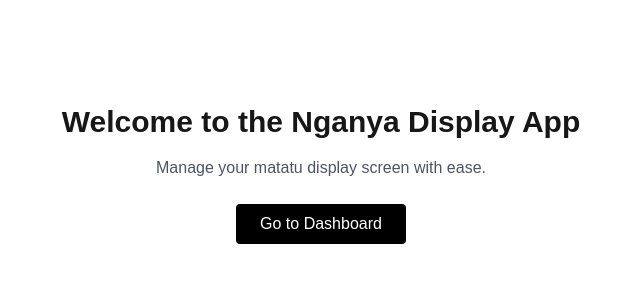
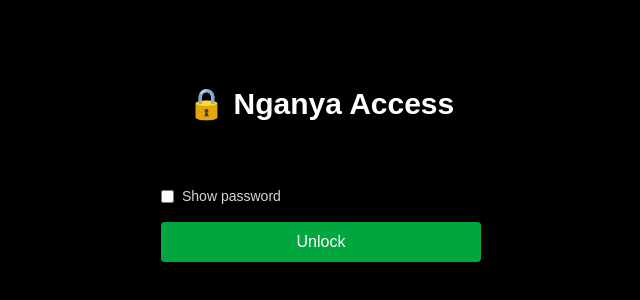
Before and after one commit to Northmanj/Nganya, a Next.js app: page / in a window 1280 px wide. Shown: the part 226-526 px from the top of the page, without its empty margins (319-959 px from the left). Built offline with nearby package versions, Linux system fonts and the light colour scheme.

Commit message:
Implement plain-text login and update screen UI

```diff
--- a/package.json
+++ b/package.json
@@ -9,6 +9,7 @@
     "lint": "next lint"
   },
   "dependencies": {
+    "bcryptjs": "^3.0.2",
     "next": "15.4.1",
     "qrcode.react": "^4.2.0",
     "react": "19.1.0",
--- a/src/app/page.tsx
+++ b/src/app/page.tsx
@@ -1,11 +1,54 @@
-import Link from 'next/link';
+'use client';
+import { useState } from 'react';
+import { useRouter } from 'next/navigation';
 
-export default function Home() {
+export default function HomePage() {
+  const [password, setPassword] = useState('');
+  const [showPassword, setShowPassword] = useState(false);
+  const [error, setError] = useState('');
+  const router = useRouter();
+
+  const correctPassword = 'nganya2025';
+
+  const handleLogin = () => {
+    if (password.trim() === correctPassword) {
+      sessionStorage.setItem('access_granted', 'true');
+      router.push('/upload'); // Direct to upload form
+    } else {
+      setError('Invalid password');
+    }
+  };
+
   return (
-    <div className="min-h-screen flex flex-col items-center justify-center bg-white text-center p-8">
-      <h1 className="text-3xl font-bold">Welcome to the Nganya Display App</h1>
-      <p className="mt-4 text-gray-600">Manage your matatu display screen with ease.</p>
-      <Link href="/dashboard" className="mt-6 bg-black text-white px-6 py-2 rounded hover:bg-gray-800">Go to Dashboard</Link>
-    </div>
+    <main className="flex flex-col items-center justify-center h-screen bg-black text-white px-4">
+      <h1 className="text-3xl font-bold mb-4">🔒 Nganya Access</h1>
+
+      <div className="w-full max-w-xs flex flex-col gap-2">
+        <input
+          type={showPassword ? 'text' : 'password'}
+          className="px-4 py-2 text-black rounded"
+          placeholder="Enter access code"
+          value={password}
+          onChange={(e) => setPassword(e.target.value)}
+        />
+
+        <label className="flex items-center gap-2 text-sm text-gray-300">
+          <input
+            type="checkbox"
+            checked={showPassword}
+            onChange={() => setShowPassword(prev => !prev)}
+          />
+          Show password
+        </label>
+
+        <button
+          onClick={handleLogin}
+          className="mt-2 bg-green-600 px-6 py-2 rounded text-white hover:bg-green-700"
+        >
+          Unlock
+        </button>
+        {error && <p className="text-red-500 text-sm mt-2">{error}</p>}
+      </div>
+    </main>
   );
 }
--- a/src/app/screen/[id]/page.tsx
+++ b/src/app/screen/[id]/page.tsx
@@ -1,7 +1,7 @@
 'use client';
 
 import { useEffect, useState } from 'react';
-import { useParams } from 'next/navigation';
+import { useParams, useRouter } from 'next/navigation';
 import Image from 'next/image';
 
 type Nganya = {
@@ -13,9 +13,17 @@ type Nganya = {
 
 const Screen = () => {
   const { id } = useParams();
+  const router = useRouter();
   const [nganya, setNganya] = useState<Nganya | null>(null);
+  const [loading, setLoading] = useState(true);
 
   useEffect(() => {
+    const access = sessionStorage.getItem('access_granted');
+    if (!access) {
+      router.push('/');
+      return;
+    }
+
     const data = localStorage.getItem('nganyas');
     if (data) {
       try {
@@ -26,9 +34,10 @@ const Screen = () => {
         console.error('Error parsing localStorage:', error);
       }
     }
-  }, [id]);
+    setLoading(false);
+  }, [id, router]);
 
-  if (!nganya) {
+  if (loading || !nganya) {
     return (
       <div className="flex justify-center items-center min-h-screen bg-black text-white">
         Loading...
```
Also changed, not shown: 1 other file (tests, documents, lock files or other folders).
